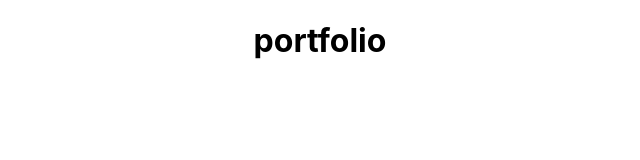
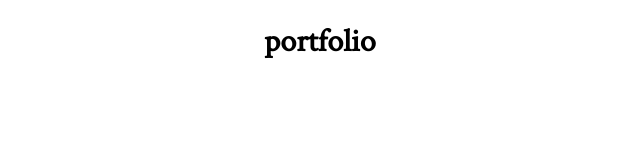
Before and after one commit to kchu01/portfolio_r, a React (Create React App) app: page / in a window 1280 px wide. Shown: the top 160 px of the page, without its empty margins (320-960 px from the left). Built offline with nearby package versions, Linux system fonts and the light colour scheme.

Commit message:
add crimson font to index html and css

```diff
--- a/public/index.html
+++ b/public/index.html
@@ -1,15 +1,15 @@
 <!DOCTYPE html>
 <html lang="en">
+
 <head>
   <meta charset="utf-8" />
   <link rel="icon" href="%PUBLIC_URL%/favicon.ico" />
   <meta name="viewport" content="width=device-width, initial-scale=1" />
   <meta name="theme-color" content="#000000" />
-    <meta
-      name="description"
-      content="Web site created using create-react-app"
-    />
-    <link rel="apple-touch-icon" href="%PUBLIC_URL%/logo192.png" />
+  <meta name="description" content="Web site created using create-react-app" />
+  <link rel="preconnect" href="https://fonts.gstatic.com">
+  <link href="https://fonts.googleapis.com/css2?family=Crimson+Text&display=swap" rel="stylesheet">
+  <!-- <link rel="apple-touch-icon" href="%PUBLIC_URL%/logo192.png" /> -->
   <!--
       manifest.json provides metadata used when your web app is installed on a
       user's mobile device or desktop. See https://developers.google.com/web/fundamentals/web-app-manifest/
@@ -24,8 +24,9 @@
       work correctly both with client-side routing and a non-root public URL.
       Learn how to configure a non-root public URL by running `npm run build`.
     -->
-    <title>React App</title>
+  <title>Kathy Chu</title>
 </head>
+
 <body>
   <noscript>You need to enable JavaScript to run this app.</noscript>
   <div id="root"></div>
@@ -40,4 +41,5 @@
       To create a production bundle, use `npm run build` or `yarn build`.
     -->
 </body>
+
 </html>
--- a/src/index.css
+++ b/src/index.css
@@ -1,8 +1,9 @@
 body {
   margin: 0;
-  font-family: -apple-system, BlinkMacSystemFont, 'Segoe UI', 'Roboto', 'Oxygen',
+  /* font-family: -apple-system, BlinkMacSystemFont, 'Segoe UI', 'Roboto', 'Oxygen',
     'Ubuntu', 'Cantarell', 'Fira Sans', 'Droid Sans', 'Helvetica Neue',
-    sans-serif;
+    sans-serif; */
+  font-family: 'Crimson Text', serif;
   -webkit-font-smoothing: antialiased;
   -moz-osx-font-smoothing: grayscale;
 }
```
Lines whose indentation alone changed are shown as unchanged.
